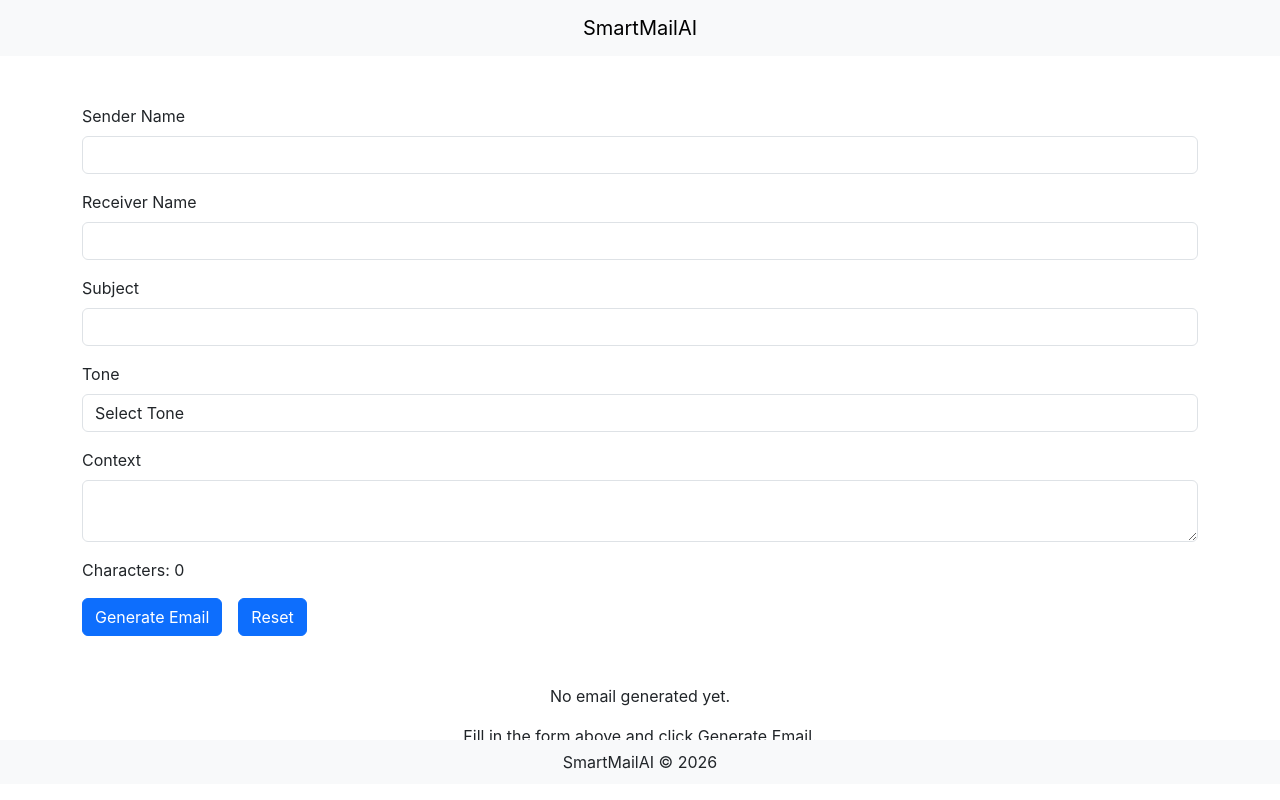
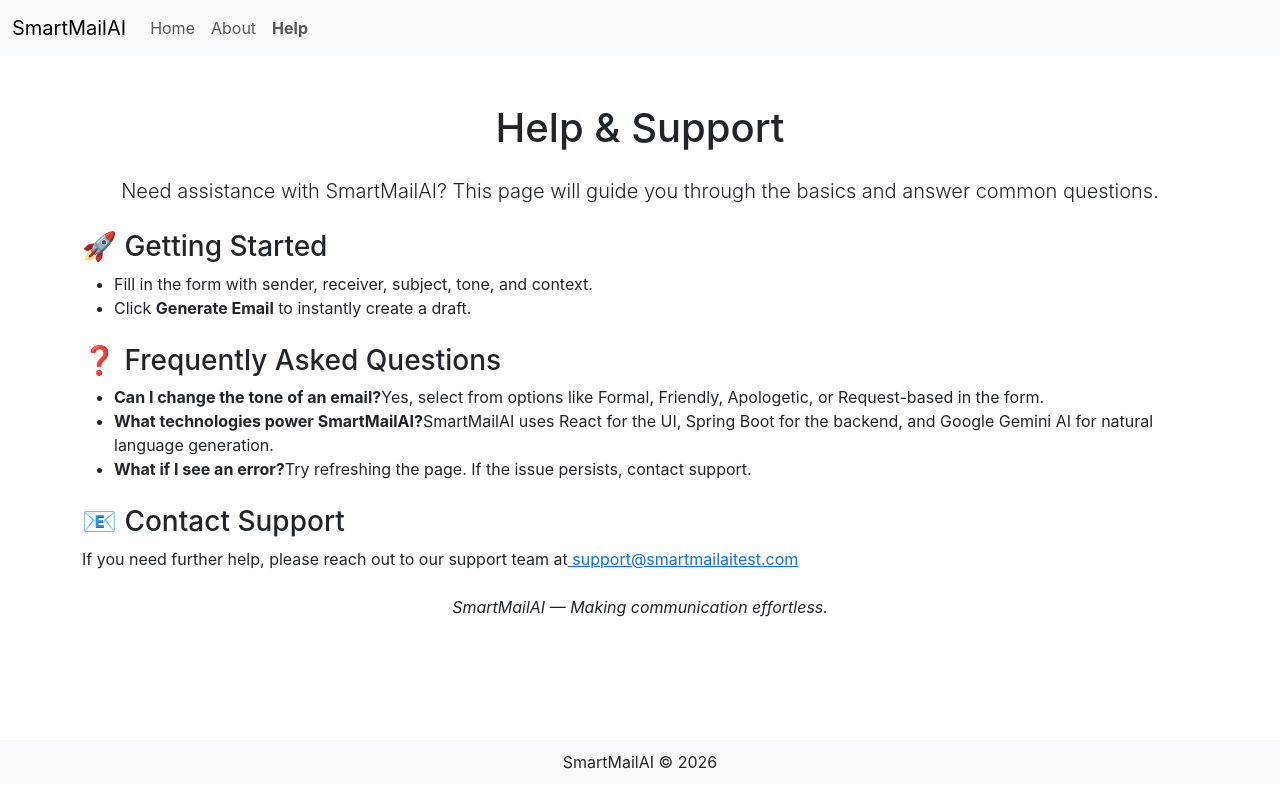
Before and after one commit to ishan19-98/SmartMailAI, a React (Create React App) app in the folder smart-mail-ui/: page /help in a window 1280 px wide. Built offline with nearby package versions, Linux system fonts and the light colour scheme.

Commit message:
react router changes to make multi page application

```diff
--- a/smart-mail-ui/package.json
+++ b/smart-mail-ui/package.json
@@ -9,6 +9,7 @@
     "@testing-library/user-event": "^13.5.0",
     "react": "^19.3.0",
     "react-dom": "^19.3.0",
+    "react-router-dom": "^7.18.4",
     "react-scripts": "5.0.1",
     "web-vitals": "^2.1.4"
   },
--- a/smart-mail-ui/src/App.js
+++ b/smart-mail-ui/src/App.js
@@ -1,35 +1,23 @@
-import { useState } from "react";
-import "./App.css";
-import EmailForm from "./components/EmailForm";
+import { BrowserRouter, Route, Routes } from "react-router-dom";
+import Home from "./pages/Home";
+import About from "./pages/About";
+import Help from "./pages/Help";
+import ErrorPage from "./pages/ErrorPage";
+import Navbar from "./components/Navbar";
 import Footer from "./components/Footer";
-import GeneratedEmail from "./components/GeneratedEmail";
-import Navbar from "./components/Navbar";
 
 function App() {
-  const [generatedMailData, setGeneratedMailData] = useState(null);
-
-  const handleData = (genMail) => {
-    setGeneratedMailData(genMail);
-  };
-
   return (
-    <div>
+    <BrowserRouter>
       <Navbar />
-      <div className="mb-5">
-        <EmailForm sendData={handleData} />
-      </div>
-      <div className="mb-5">
-        {generatedMailData !== null ? (
-          <GeneratedEmail generatedMailData={generatedMailData} />
-        ) : (
-          <div className="text-center">
-            <p>No email generated yet.</p>
-            <p>Fill in the form above and click Generate Email.</p>
-          </div>
-        )}
-      </div>
+      <Routes>
+        <Route path="/" element={<Home />}></Route>
+        <Route path="/about" element={<About />}></Route>
+        <Route path="/help" element={<Help />}></Route>
+        <Route path="*" element={<ErrorPage />}></Route>
+      </Routes>
       <Footer />
-    </div>
+    </BrowserRouter>
   );
 }
 
--- a/smart-mail-ui/src/components/Navbar.js
+++ b/smart-mail-ui/src/components/Navbar.js
@@ -1,13 +1,31 @@
 import React from "react";
+import { NavLink } from "react-router-dom";
 
 export default function Navbar() {
   return (
     <div className="bg-body-dark">
       <nav className="navbar navbar-expand-lg bg-body-tertiary">
         <div className="container-fluid">
-          <a className="navbar-brand mx-auto" href="#">
+          <NavLink className="navbar-brand" to="/">
             SmartMailAI
-          </a>
+          </NavLink>
+          <ul className="navbar-nav me-auto mb-2 mb-lg-0">
+            <li className="nav-item">
+              <NavLink className={({isActive})=> isActive? 'nav-link fw-bold': 'nav-link'} aria-current="page" to="/">
+                Home
+              </NavLink>
+            </li>
+            <li className="nav-item">
+              <NavLink className={({isActive})=> isActive? 'nav-link fw-bold': 'nav-link'} to="/about">
+                About
+              </NavLink>
+            </li>
+            <li className="nav-item">
+              <NavLink className={({isActive})=> isActive? 'nav-link fw-bold': 'nav-link'} to="/help">
+                Help
+              </NavLink>
+            </li>
+          </ul>
         </div>
       </nav>
     </div>
--- /dev/null
+++ b/smart-mail-ui/src/pages/About.js
@@ -0,0 +1,56 @@
+import React from "react";
+
+export default function About() {
+  return (
+    <div className="container mt-5">
+      <h1 className="text-center mb-4">About SmartMailAI</h1>
+      <p className="lead text-center">
+        SmartMailAI is an intelligent email generation platform designed to make
+        communication faster, smarter, and more personalized.
+      </p>
+
+      <h3 className="mt-4">✨ What it does</h3>
+      <ul>
+        <li>Helps users draft professional emails in seconds.</li>
+        <li>
+          Adapts tone and style based on context (formal, friendly, apologetic,
+          request-based).
+        </li>
+        <li>Reduces time spent on repetitive writing tasks.</li>
+      </ul>
+
+      <h3 className="mt-4">🛠 Powered by Modern Tech</h3>
+      <ul>
+        <li>
+          <strong>React</strong> – for a dynamic and responsive user interface.
+        </li>
+        <li>
+          <strong>Spring Boot</strong> – for a robust and scalable backend.
+        </li>
+        <li>
+          <strong>Google Gemini AI</strong> – for advanced natural language
+          generation.
+        </li>
+      </ul>
+
+      <h3 className="mt-4">🌟 Why SmartMailAI?</h3>
+      <ul>
+        <li>
+          <strong>Efficiency</strong>: Generate polished emails instantly.
+        </li>
+        <li>
+          <strong>Consistency</strong>: Maintain a professional tone across all
+          communications.
+        </li>
+        <li>
+          <strong>Flexibility</strong>: Customize messages to suit different
+          scenarios.
+        </li>
+      </ul>
+
+      <p className="mt-4 text-center">
+        <em>SmartMailAI — Your AI companion for smarter communication.</em>
+      </p>
+    </div>
+  );
+}
--- /dev/null
+++ b/smart-mail-ui/src/pages/ErrorPage.js
@@ -0,0 +1,17 @@
+import React from "react";
+import { Link } from "react-router-dom";
+
+export default function ErrorPage() {
+  return (
+    <div>
+      <div className="container text-center mt-5">
+        <h1 className="display-4">404</h1>
+        <p className="lead">Oops! The page you’re looking for doesn’t exist.</p>
+        <p>Please check the URL or return to the homepage.</p>
+        <Link to="/" className="btn btn-primary mt-3">
+          Go Home
+        </Link>
+      </div>
+    </div>
+  );
+}
--- /dev/null
+++ b/smart-mail-ui/src/pages/Help.js
@@ -0,0 +1,58 @@
+import React from "react";
+
+export default function Help() {
+  return (
+    <div className="container mt-5">
+      <h1 className="text-center mb-4">Help & Support</h1>
+      <p className="lead text-center">
+        Need assistance with SmartMailAI? This page will guide you through the
+        basics and answer common questions.
+      </p>
+
+      <h3 className="mt-4">🚀 Getting Started</h3>
+      <ul>
+        {/* <li>
+          Go to the <strong>Login</strong> page and sign in.
+        </li>
+        <li>
+          Navigate to the <strong>Dashboard</strong> to access email generation
+          tools.
+        </li> */}
+        <li>
+          Fill in the form with sender, receiver, subject, tone, and context.
+        </li>
+        <li>
+          Click <strong>Generate Email</strong> to instantly create a draft.
+        </li>
+      </ul>
+
+      <h3 className="mt-4">❓ Frequently Asked Questions</h3>
+      <ul>
+        <li>
+          <strong>Can I change the tone of an email?</strong>
+          Yes, select from options like Formal, Friendly, Apologetic, or
+          Request-based in the form.
+        </li>
+        <li>
+          <strong>What technologies power SmartMailAI?</strong>
+          SmartMailAI uses React for the UI, Spring Boot for the backend, and
+          Google Gemini AI for natural language generation.
+        </li>
+        <li>
+          <strong>What if I see an error?</strong>
+          Try refreshing the page. If the issue persists, contact support.
+        </li>
+      </ul>
+
+      <h3 className="mt-4">📧 Contact Support</h3>
+      <p>
+        If you need further help, please reach out to our support team at
+        <a href="mailto:support@smartmailaitest.com">  support@smartmailaitest.com</a>
+      </p>
+
+      <p className="mt-4 text-center">
+        <em>SmartMailAI — Making communication effortless.</em>
+      </p>
+    </div>
+  );
+}
--- /dev/null
+++ b/smart-mail-ui/src/pages/Home.js
@@ -0,0 +1,32 @@
+import React from "react";
+import { useState } from "react";
+import "../App.css";
+import EmailForm from "../components/EmailForm";
+import Footer from "../components/Footer";
+import GeneratedEmail from "../components/GeneratedEmail";
+
+export default function Home() {
+  const [generatedMailData, setGeneratedMailData] = useState(null);
+
+  const handleData = (genMail) => {
+    setGeneratedMailData(genMail);
+  };
+
+  return (
+    <div>
+      <div className="mb-5">
+        <EmailForm sendData={handleData} />
+      </div>
+      <div className="mb-5">
+        {generatedMailData !== null ? (
+          <GeneratedEmail generatedMailData={generatedMailData} />
+        ) : (
+          <div className="text-center">
+            <p>No email generated yet.</p>
+            <p>Fill in the form above and click Generate Email.</p>
+          </div>
+        )}
+      </div>
+    </div>
+  );
+}
```
Also changed, not shown: 1 other file (tests, documents, lock files or other folders).
